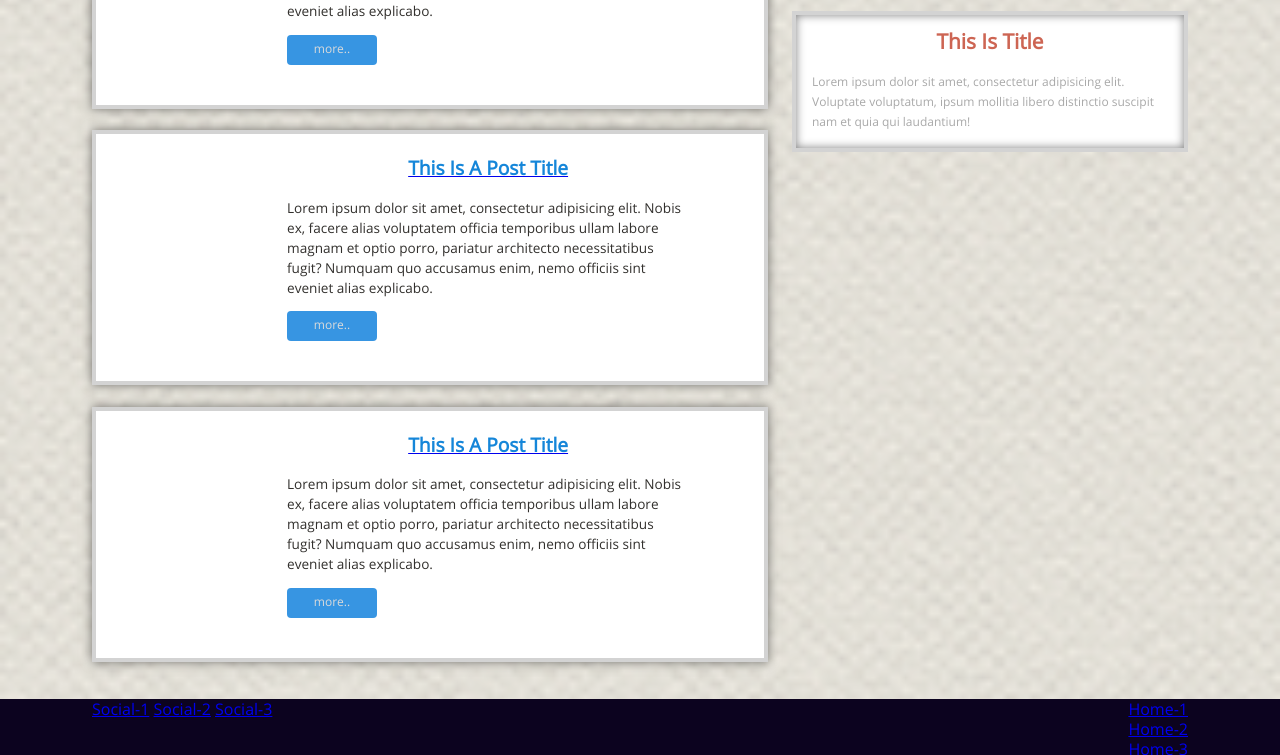
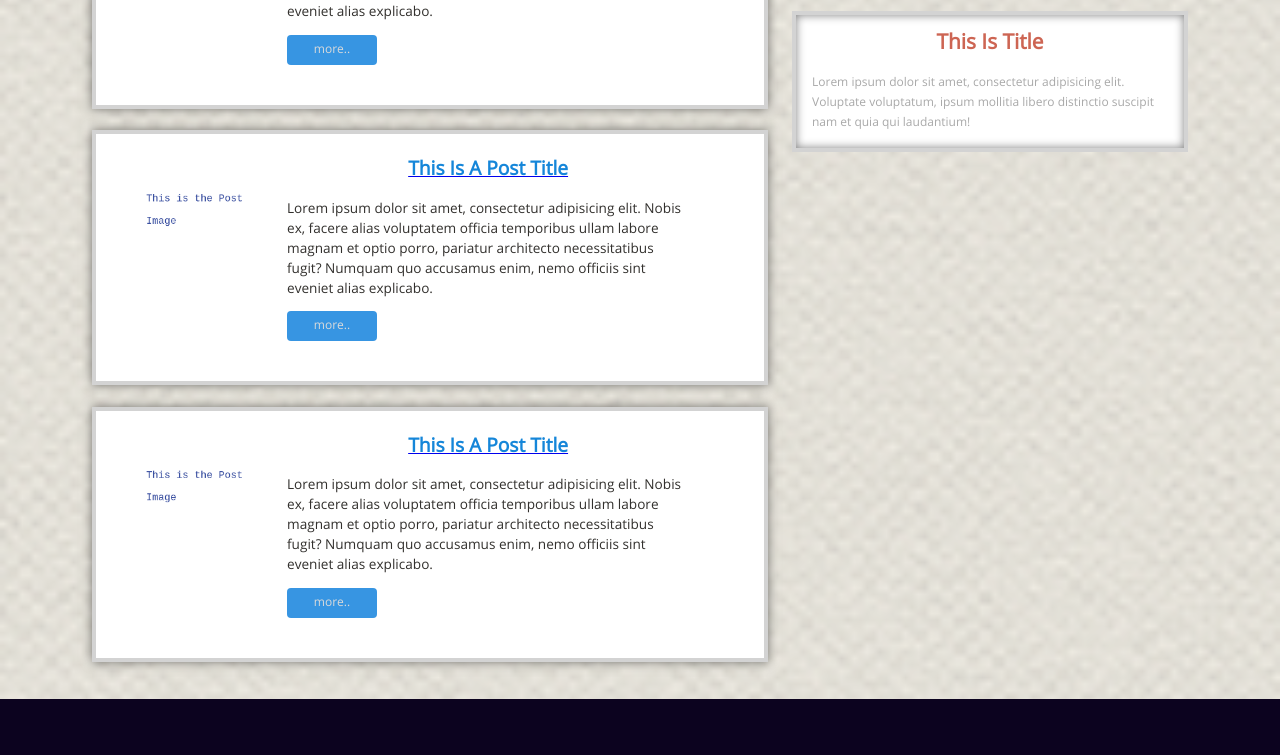
Before and after one commit to jahangir-hossain/blog_sayeed, a plain HTML site: page index.html in a window 1280 px wide. Shown: the part 388-1143 px from the top of the page. Drawn offline with Linux system fonts and the light colour scheme.

Commit message:
index file finisded

```diff
--- a/assets/css/style.css
+++ b/assets/css/style.css
@@ -129,6 +129,10 @@ main .post {
     margin-bottom: 1.35em;
 }
 
+.post-img {
+    padding: 1em;
+}
+
 .content h3 {
     text-align: center;
     font-size: 120%;
@@ -206,6 +210,52 @@ footer.site-footer {
     background-color: #0c031f;
 }
 
+div.social {
+    padding-top: 4em;
+}
+
+a.social-icon {
+    text-decoration: none;
+    color: #fff;
+    margin-right: 1.25em;
+    -webkit-transition: color .5s;
+    -o-transition: color .5s;
+    transition: color .5s;
+}
+
+a#fb:hover { color: #1575a4; }
+a#gp:hover { color: #ec5142; }
+a#tt:hover { color: #6cc9f6; }
+a#yt:hover { color: #e04242; }
+
+p.copy { color: #f2af9f; font-size: 65%; }
+
+/*
+* Footer menu
+*/
+nav.footer-menu {
+    padding-top: 4em;
+}
+
+nav.footer-menu li {
+    float: left;
+    margin-left: 1em;
+}
+
+nav.footer-menu li a {
+    color: #b1daff;
+    text-decoration: none;
+    font-size: 85%;
+    -webkit-transition: all .5s;
+    -o-transition: all .5s;
+    transition: all .5s;
+}
+
+nav.footer-menu li a:hover {
+    color: #03f7ff;
+    text-decoration: underline;
+}
+
 /*==================================================
 ================== Clearfix ========================
 ==================================================*/
--- a/index.html
+++ b/index.html
@@ -17,7 +17,7 @@
             <header class="container">
                 <div class="row">
                     <div class="title columns col-16 clearfix">
-                        <img src="" class="site-log" alt="Site-log">
+                        <img src="./assets/images/logo-main.png" class="site-log" alt="Site-log">
                         <h1>Devermate</h1>
                     </div> <!-- title -->
 
@@ -48,29 +48,35 @@
                 <div class="row">
                     <main class="content columns col-10">
                         <div class="post row">
-                            <div class="img columns col-4"></div>
+                            <div class="post-img columns col-4">
+                                <img src="./assets/images/post-img.png" alt="Post-Image" class="img-post">
+                            </div>
                             <div class="content columns col-11">
-                                <a href="#"><h3>This is a post Title</h3></a>
+                                <a href="single-post.html"><h3>This is a post Title</h3></a>
                                 <p>Lorem ipsum dolor sit amet, consectetur adipisicing elit. Nobis ex, facere alias voluptatem officia temporibus ullam labore magnam et optio porro, pariatur architecto necessitatibus fugit? Numquam quo accusamus enim, nemo officiis sint eveniet alias explicabo.</p>
-                                <a href="#" class="more">more..</a>
+                                <a href="single-post.html" class="more">more..</a>
                             </div>
                         </div> <!-- post -->
 
                         <div class="post row">
-                            <div class="img columns col-4"></div>
+                            <div class="post-img columns col-4">
+                                <img src="./assets/images/post-img.png" alt="Post-Image" class="img-post">
+                            </div>
                             <div class="content columns col-11">
-                                <a href="#"><h3>This is a post Title</h3></a>
+                                <a href="single-post.html"><h3>This is a post Title</h3></a>
                                 <p>Lorem ipsum dolor sit amet, consectetur adipisicing elit. Nobis ex, facere alias voluptatem officia temporibus ullam labore magnam et optio porro, pariatur architecto necessitatibus fugit? Numquam quo accusamus enim, nemo officiis sint eveniet alias explicabo.</p>
-                                <a href="#" class="more">more..</a>
+                                <a href="single-post.html" class="more">more..</a>
                             </div>
                         </div> <!-- post -->
 
                         <div class="post row">
-                            <div class="img columns col-4"></div>
+                            <div class="post-img columns col-4">
+                                <img src="./assets/images/post-img.png" alt="Post-Image" class="img-post">
+                            </div>
                             <div class="content columns col-11">
-                                <a href="#"><h3>This is a post Title</h3></a>
+                                <a href="single-post.html"><h3>This is a post Title</h3></a>
                                 <p>Lorem ipsum dolor sit amet, consectetur adipisicing elit. Nobis ex, facere alias voluptatem officia temporibus ullam labore magnam et optio porro, pariatur architecto necessitatibus fugit? Numquam quo accusamus enim, nemo officiis sint eveniet alias explicabo.</p>
-                                <a href="#" class="more">more..</a>
+                                <a href="single-post.html" class="more">more..</a>
                             </div>
                         </div> <!-- post -->
                     </main> <!-- post-section -->
@@ -95,9 +101,10 @@
                 <div class="container">
                     <div class="row">
                         <div class="columns col-8 social">
-                            <a href="#" class="social-icon" id="fb">Social-1</a>
-                            <a href="#" class="social-icon" id="tt">Social-2</a>
-                            <a href="#" class="social-icon" id="yt">Social-3</a>
+                            <a href="#" class="social-icon" id="fb"><i class="fa fa-facebook" aria-hidden="true"></i></a>
+                            <a href="#" class="social-icon" id="gp"><i class="fa fa-google-plus" aria-hidden="true"></i></a>
+                            <a href="#" class="social-icon" id="tt"><i class="fa fa-twitter" aria-hidden="true"></i></a>
+                            <a href="#" class="social-icon" id="yt"><i class="fa fa-youtube-play" aria-hidden="true"></i></a>
                         </div> <!-- /social-icon -->
 
                         <nav class="columns col-8 footer-menu">
```
Also changed, not shown: assets/images/logo-main.png (renamed from logo-main.png), assets/images/post-img.png (added).
